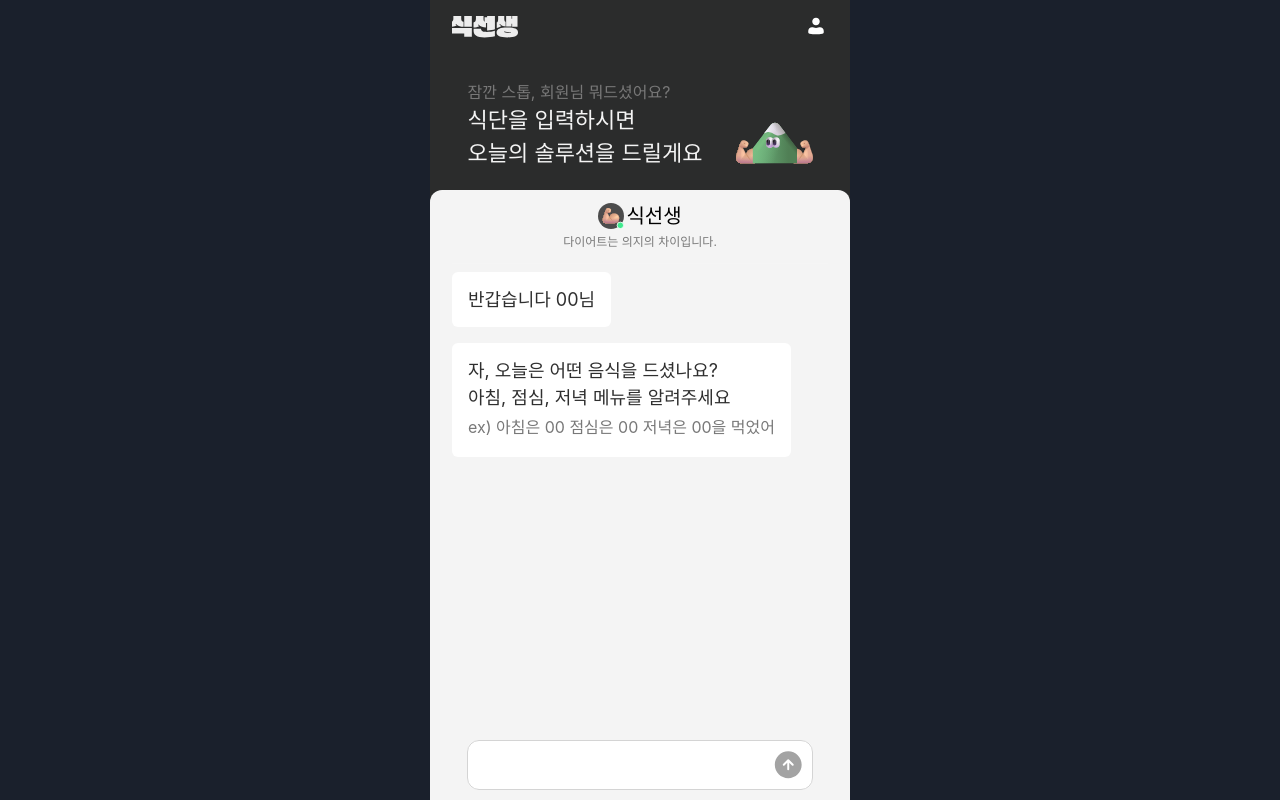
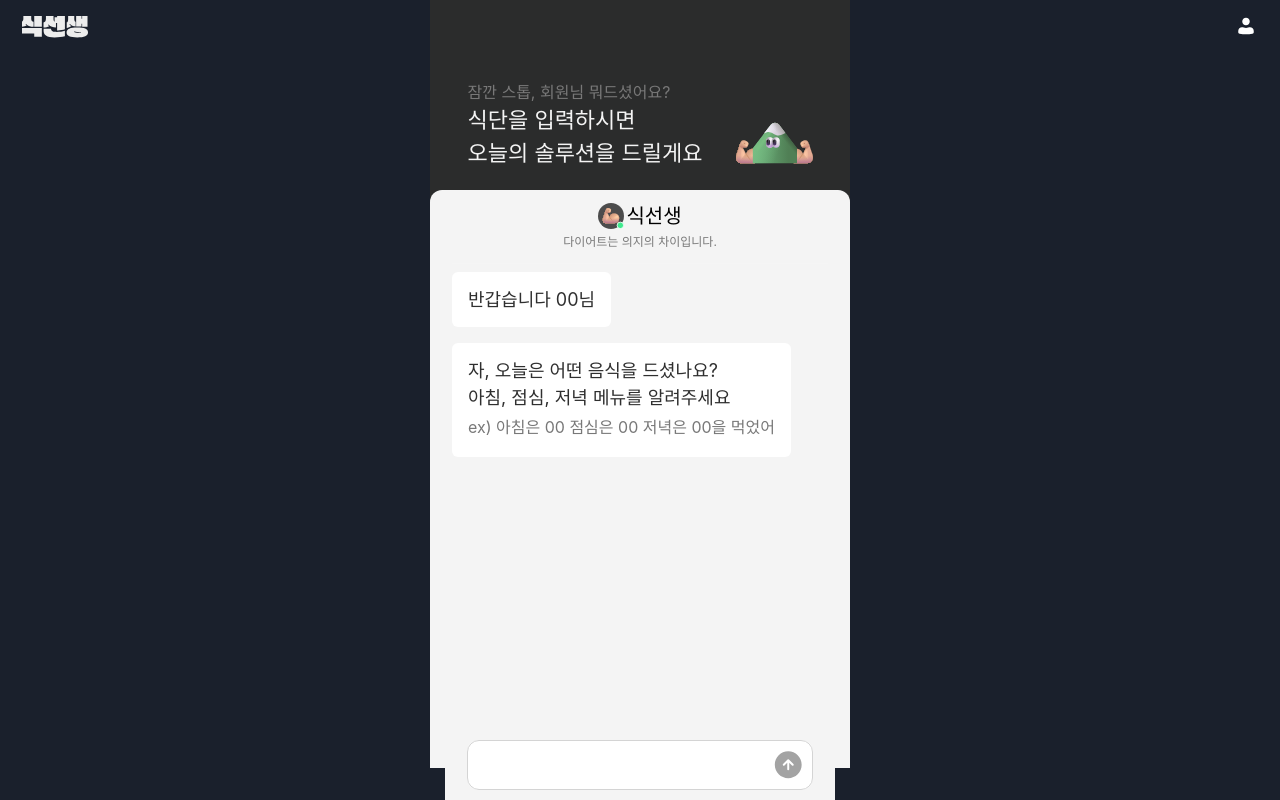
Before and after one commit to potenday-project/312TEN036-FE, a Next.js app: page /main in a window 1280 px wide. Built offline with nearby package versions, Linux system fonts and the light colour scheme.

Commit message:
design(header) : headr layout setting

```diff
--- a/component/Funnel/MainFunnel.tsx
+++ b/component/Funnel/MainFunnel.tsx
@@ -1,6 +1,5 @@
 "use client";
 import {
-  Box,
   ButtonGroup,
   Card,
   CardBody,
--- a/component/header/TheMainHeader.tsx
+++ b/component/header/TheMainHeader.tsx
@@ -1,10 +1,36 @@
 "use client";
 
-import { Box } from "@chakra-ui/react";
-import { ReactNode } from "react";
+import { Flex, Text } from "@chakra-ui/react";
+import { usePathname, useRouter } from "next/navigation";
+import TextLogoIcon from "../icon/TextLogoIcon";
+import UserIcon from "../icon/UserIcon";
 
 const TheMainHeader = () => {
-  return <Box as={"header"}>header</Box>;
+  const path = usePathname();
+  const router = useRouter();
+
+  return (
+    <>
+      {path === "/main" && (
+        <Flex
+          as={"header"}
+          position={"absolute"}
+          top={"0"}
+          padding={"4px 22px"}
+          w={"100%"}
+          h={"52px"}
+          alignItems={"center"}
+          justifyContent={"space-between"}
+          zIndex={1000}
+        >
+          <TextLogoIcon />
+          <Text onClick={() => router.push("/mypage")} cursor={"pointer"}>
+            <UserIcon />
+          </Text>
+        </Flex>
+      )}
+    </>
+  );
 };
 
 export default TheMainHeader;
--- a/src/app/layout.tsx
+++ b/src/app/layout.tsx
@@ -46,7 +46,7 @@ export default function RootLayout({
       <body suppressHydrationWarning={true}>
         <QueryLayout>
           <ChakraLayout>
-            {/* <TheMainHeader /> */}
+            <TheMainHeader />
             {children}
           </ChakraLayout>
         </QueryLayout>
--- a/src/app/main/page.tsx
+++ b/src/app/main/page.tsx
@@ -67,21 +67,13 @@ const Page = () => {
       <Flex
         flexDir={"column"}
         w={"100%"}
-        h={"100vh"}
         pos={"relative"}
         margin={"0 auto"}
         maxW={"420px"}
-        minW={"390px"}
         padding={"60px 0px 0px 0px"}
         bgColor={"#2B2C2C"}
         alignItems={"center"}
       >
-        <TheHeader>
-          <TextLogoIcon />
-          <Text onClick={() => router.push("/mypage")} cursor={"pointer"}>
-            <UserIcon />
-          </Text>
-        </TheHeader>
         <VStack spacing={"20px"} w={"100%"} h={"100%"}>
           {!userDiet ? (
             <DietStateCard>
--- a/src/app/page.tsx
+++ b/src/app/page.tsx
@@ -24,7 +24,7 @@ export default function Home() {
       as={"main"}
       flexDir={"column"}
       w={"100%"}
-      h={"100vh"}
+      // h={"100vh"}
       pos={"relative"}
       margin={"0 auto"}
       maxW={"420px"}
```
